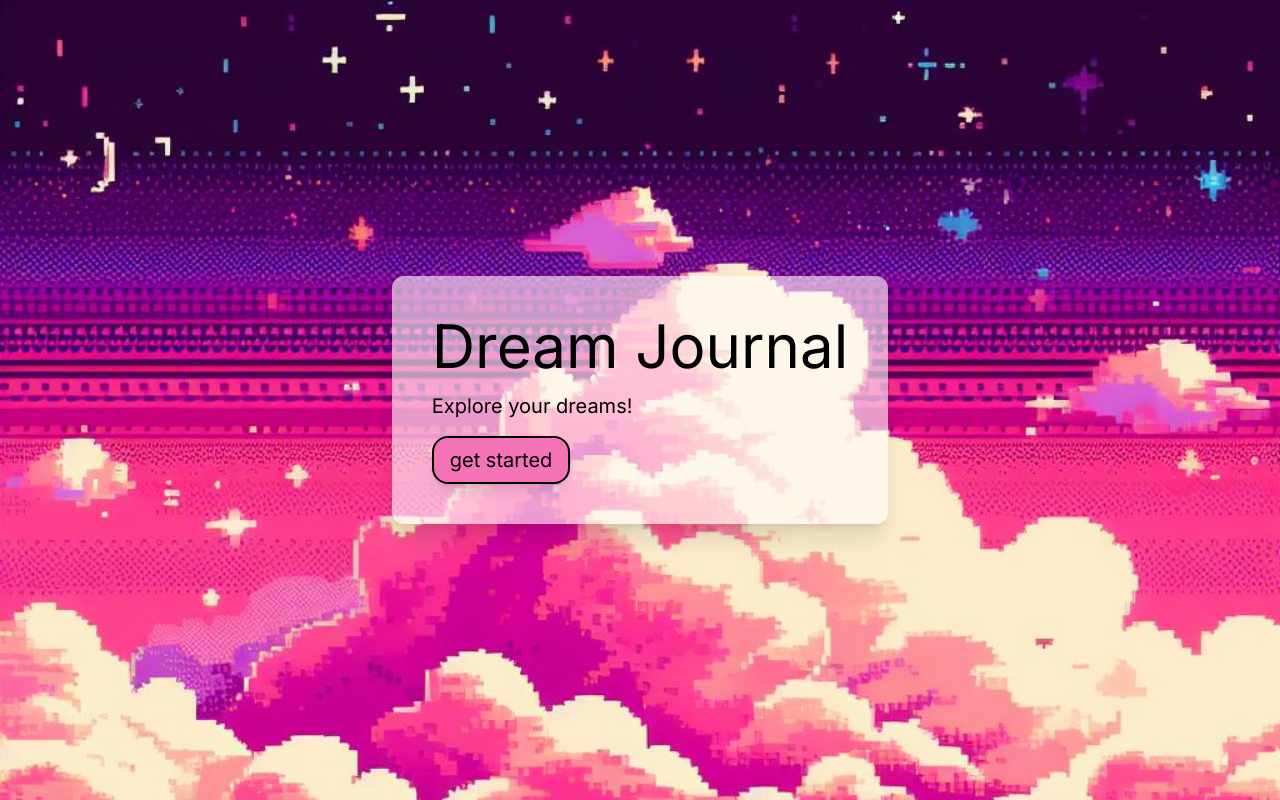
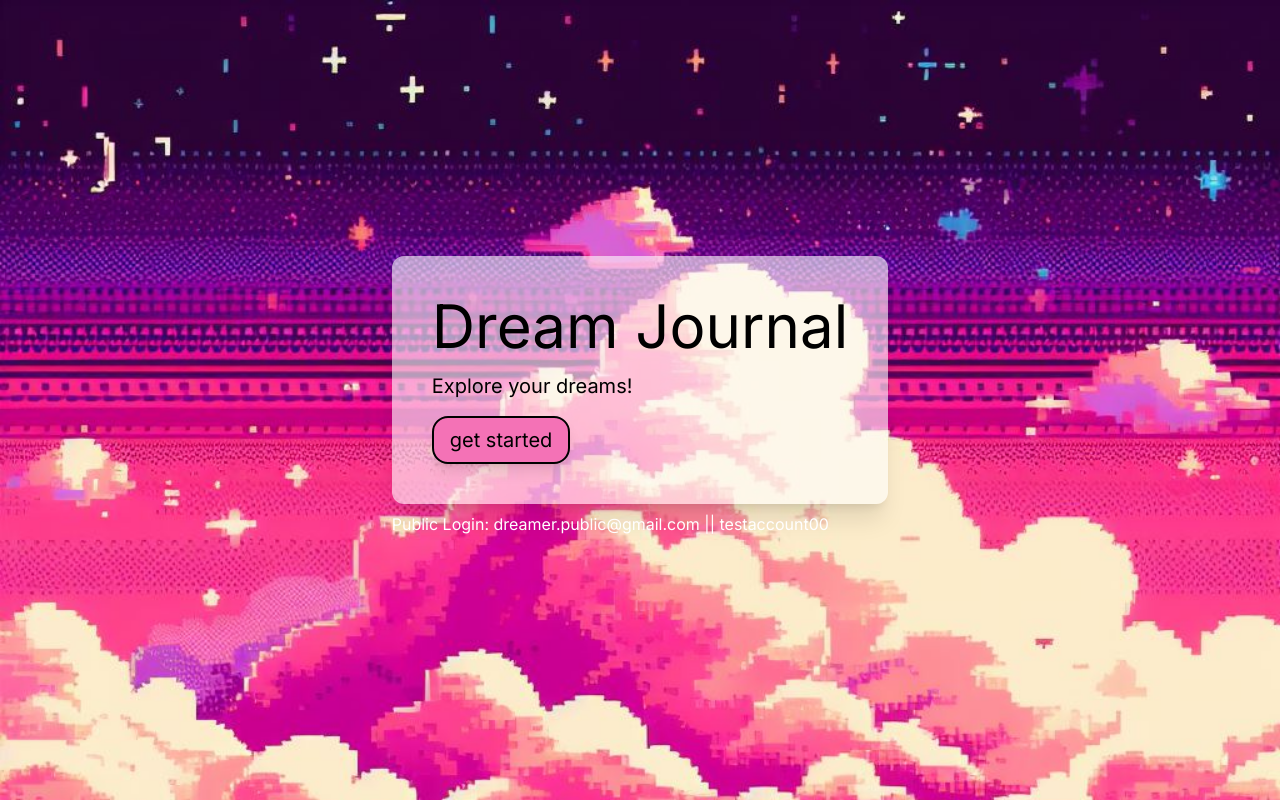
Before and after one commit to kristo-baricevic/dream-journal-with-ai, a Next.js app in the folder dream-ai/: page / in a window 1280 px wide. Built offline with nearby package versions, Linux system fonts and the light colour scheme; no server answers.

Commit message:
test account

```diff
--- a/dream-ai/app/page.tsx
+++ b/dream-ai/app/page.tsx
@@ -15,18 +15,26 @@ export default async function Home() {
         backgroundSize: "cover",
         height: "100vh",
     }}>
-      <div className="bg-white/60 py-10 shadow-xl rounded-xl">
-        <div className="px-10 w-full max-w-[600px] mx-auto">
-          <h1 className="text-6xl text-black mb-4">Dream Journal</h1>
-          <p className="text-xl text-black mb-4">Explore your dreams!</p>
-          <div>
-            <Link href={href}>
-              <button className="bg-pink-400 shadow-lg text-black px-4 py-2 rounded-2xl text-xl border-solid border-2 border-black transition duration-300 ease-in-out hover:bg-pink-500 hover:text-white">
-                get started
-              </button>
-            </Link>
+
+      <div className="flex flex-col">
+        <div className="flex flex-col bg-white/60 py-10 shadow-xl rounded-xl">
+          <div className="flex flex-col px-10 w-full max-w-[600px] mx-auto">
+            <h1 className="flex flex-col text-6xl text-black mb-4">Dream Journal</h1>
+            <p className="flex flex-col text-xl text-black mb-4">Explore your dreams!</p>
+            <div className="flex flex-col">
+              <Link href={href}>
+                <button className="bg-pink-400 shadow-lg text-black px-4 py-2 rounded-2xl text-xl border-solid border-2 border-black transition duration-300 ease-in-out hover:bg-pink-500 hover:text-white">
+                  get started
+                </button>
+              </Link>
+            </div>
           </div>
         </div>
+
+        <div className="flex flex-col">
+          <h3 className="flex flex-col text-white py-2 text-md">Public Login: dreamer.public@gmail.com || testaccount00</h3>
+        </div>
+
       </div>
     </div>
   )
```
